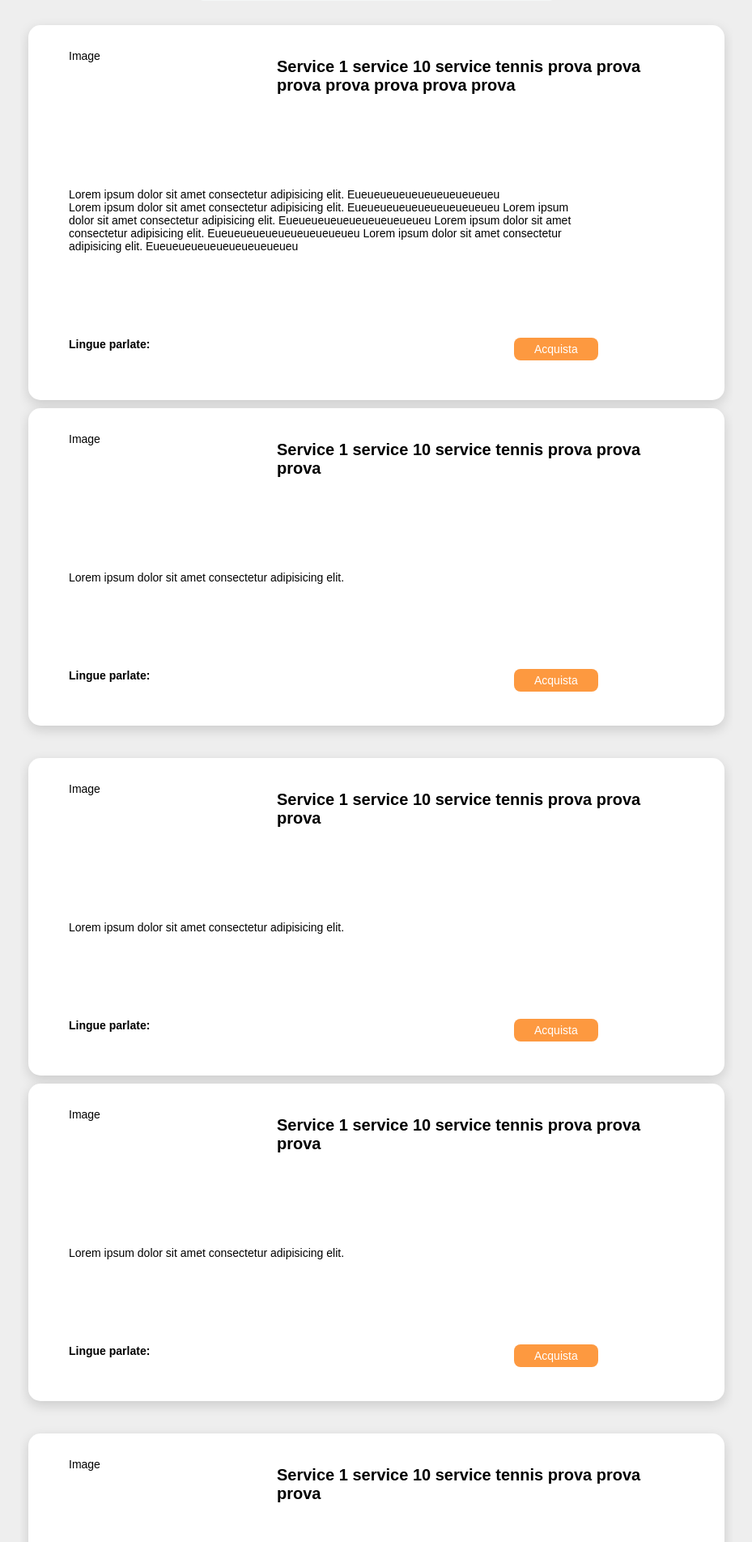
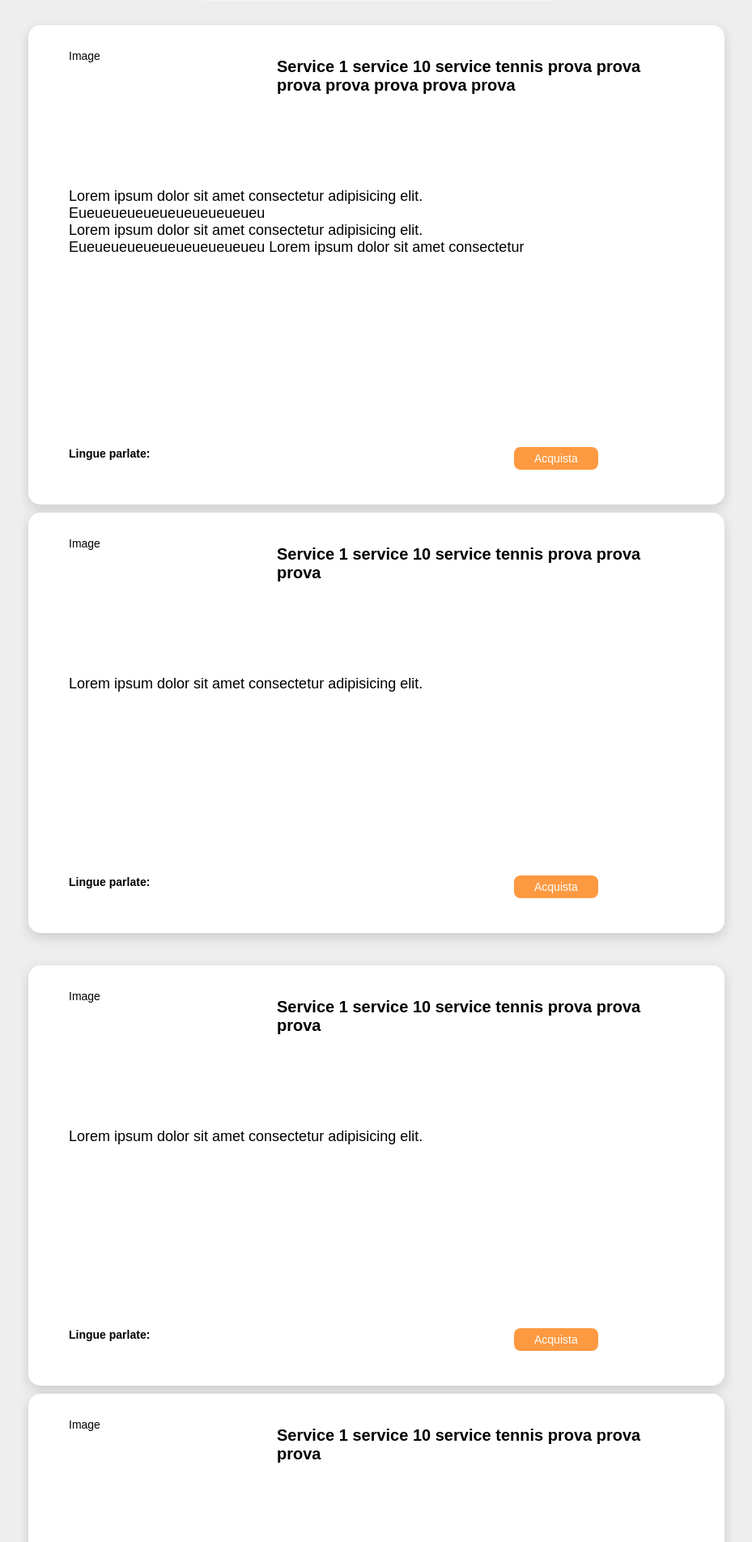
Before and after one commit to alessandrosaccone/discover, a PHP site: page /app.html in a window 1280 px wide. Shown: the part 329-2233 px from the top of the page at 81% size, without its empty margins (175-1104 px from the left). Run offline with PHP 8.4, Linux system fonts and the light colour scheme.

Commit message:
aggiorno

```diff
--- a/app.html
+++ b/app.html
@@ -56,10 +56,6 @@
             </p>
             Lorem ipsum dolor sit amet consectetur adipisicing elit.
             Eueueueueueueueueueueueu Lorem ipsum dolor sit amet consectetur
-            adipisicing elit. Eueueueueueueueueueueueu Lorem ipsum dolor sit
-            amet consectetur adipisicing elit. Eueueueueueueueueueueueu Lorem
-            ipsum dolor sit amet consectetur adipisicing elit.
-            Eueueueueueueueueueueueu
           </div>
           <div class="card-languages"><h4>Lingue parlate:</h4></div>
           <div class="card-link-wrapper">
--- a/css/stylesheet_app.css
+++ b/css/stylesheet_app.css
@@ -24,6 +24,7 @@
   list-style: none;
   overflow-x: scroll;
   scroll-snap-type: x mandatory;
+  overflow-x: hidden;
 }
 
 .card {
@@ -65,6 +66,7 @@
   max-width: 85%;
   grid-column: 1 / 4;
   grid-row: 2;
+  font-size: large;
 }
 
 .card-link-wrapper {
@@ -72,12 +74,12 @@
   width: 250px;
   padding: 0px 40px;
   grid-column: 3;
-  grid-row: 3;
+  grid-row: 20;
 }
 
 .card-languages {
   grid-column: 1 / 4;
-  grid-row: 3;
+  grid-row: 20;
 }
 
 .card-link {
@@ -119,7 +121,7 @@
   }
 }
 
-@media screen and (min-width: 1650px) {
+@media screen and (min-width: 1800px) {
   .card-title {
     grid-column: 2 / 4;
   }
--- a/js/script.js
+++ b/js/script.js
@@ -10,7 +10,7 @@
     } else {
       reveals[i].classList.remove("active");
     }
-    if (elementTop < windowHeight + 800) {
+    if (elementTop < windowHeight + 600) {
       nav.style.background = "#dd7d40bd";
     } else {
       nav.style.background = "transparent";
```
